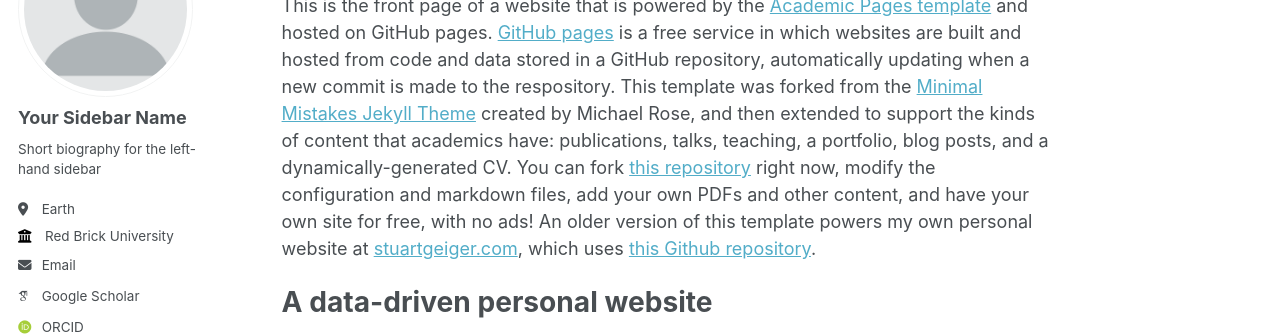
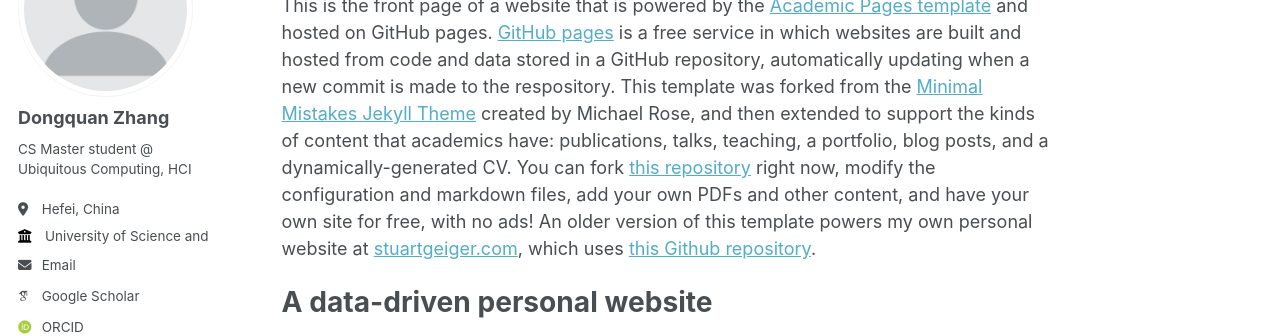
Before and after one commit to PhilipZhang0907/PhilipZhang0907.github.io, a Jekyll site: the page built from _pages/about.md, in a window 1280 px wide. Shown: the part 184-520 px from the top of the page. Built offline with Jekyll 4.4.1, drawn with Linux system fonts in a browser that asks for light colours; some web fonts are replaced.

Commit message:
Update _config.yml

```diff
--- a/_config.yml
+++ b/_config.yml
@@ -22,11 +22,11 @@ repository               : "philipzhang0907/philipzhang0907.github.io"
 author:
   # Biographic information
   avatar           : "profile.png"
-  name             : "Your Sidebar Name"
+  name             : "Dongquan Zhang"
   pronouns         : # example: "she/her"
-  bio              : "Short biography for the left-hand sidebar"
-  location         : "Earth"
-  employer         : "Red Brick University"
+  bio              : "CS Master student @ Ubiquitous Computing, HCI"
+  location         : "Hefei, China"
+  employer         : "University of Science and Technology of China"
   uri              : # URL
   email            : "none@example.org"
 
```
